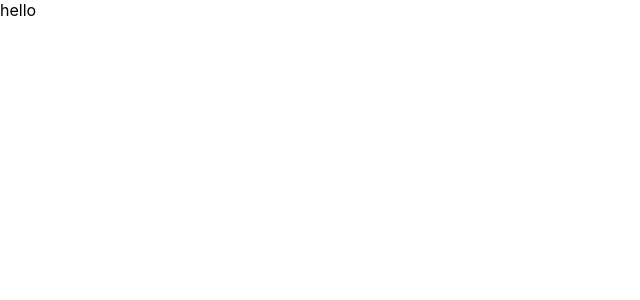
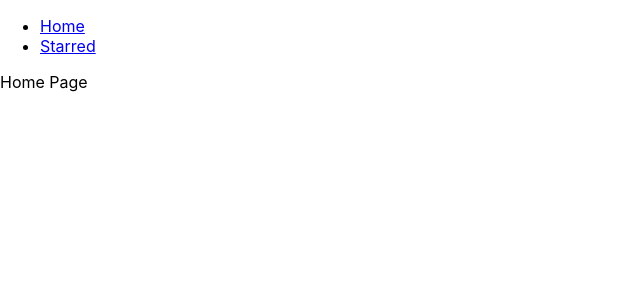
Before and after one commit to SaarimKhan789/box-office-app-1, a React (Create React App) app: page / in a window 1280 px wide. Shown: the top 300 px of the page, without its empty margins (0-640 px from the left). Built offline with nearby package versions, Linux system fonts and the light colour scheme.

Commit message:
add nav and create pages

```diff
--- a/package.json
+++ b/package.json
@@ -8,6 +8,8 @@
     "@testing-library/user-event": "^12.8.3",
     "react": "^17.0.2",
     "react-dom": "^17.0.2",
+    "react-router": "^5.2.0",
+    "react-router-dom": "^5.2.0",
     "react-scripts": "4.0.3",
     "web-vitals": "^0.2.4",
     "workbox-background-sync": "^5.1.4",
--- a/src/App.js
+++ b/src/App.js
@@ -1,7 +1,28 @@
 import React from 'react';
+import { Switch, Route } from 'react-router-dom';
+import Navs from './components/Navs';
+import Home from './components/pages/Home';
+import Starred from './components/pages/Starred';
 
 function App() {
-  return <div>hello</div>;
+  return (
+    <div>
+      <Navs />
+      <Switch>
+        <Route exact path="/">
+          <Home />
+        </Route>
+
+        <Route exact path="/starred">
+          <Starred />
+        </Route>
+
+        <Route path="/">
+          <div>Page Not Found (404)</div>
+        </Route>
+      </Switch>
+    </div>
+  );
 }
 
 export default App;
--- /dev/null
+++ b/src/components/Navs.js
@@ -0,0 +1,21 @@
+import React from 'react';
+import { Link } from 'react-router-dom';
+
+const LINKS = [
+  { to: '/', text: 'Home' },
+  { to: '/starred', text: 'Starred' },
+];
+
+const Navs = () => (
+  <div>
+    <ul>
+      {LINKS.map(item => (
+        <li key={item.to}>
+          <Link to={item.to}>{item.text}</Link>
+        </li>
+      ))}
+    </ul>
+  </div>
+);
+
+export default Navs;
--- /dev/null
+++ b/src/components/pages/Home.js
@@ -0,0 +1,5 @@
+import React from 'react';
+
+const Home = () => <div>Home Page</div>;
+
+export default Home;
--- /dev/null
+++ b/src/components/pages/Starred.js
@@ -0,0 +1,5 @@
+import React from 'react';
+
+const Starred = () => <div>Starred Page</div>;
+
+export default Starred;
--- a/src/index.js
+++ b/src/index.js
@@ -1,11 +1,17 @@
 import React from 'react';
 import ReactDOM from 'react-dom';
+import { BrowserRouter } from 'react-router-dom';
 import './index.css';
 import App from './App';
 import * as serviceWorkerRegistration from './serviceWorkerRegistration';
 import reportWebVitals from './reportWebVitals';
 
-ReactDOM.render(<App />, document.getElementById('root'));
+ReactDOM.render(
+  <BrowserRouter>
+    <App />
+  </BrowserRouter>,
+  document.getElementById('root')
+);
 
 // If you want your app to work offline and load faster, you can change
 // unregister() to register() below. Note this comes with some pitfalls.
```
Also changed, not shown: 1 other file (tests, documents, lock files or other folders).
